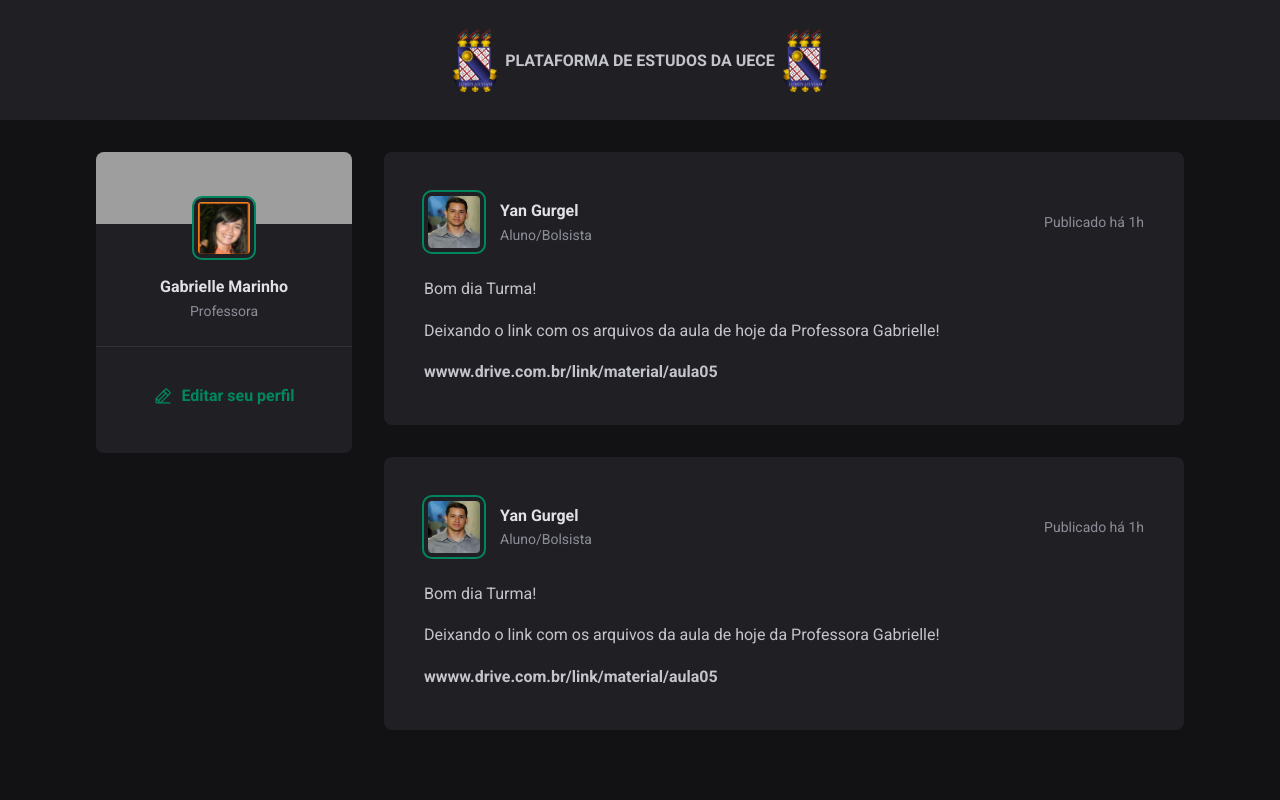
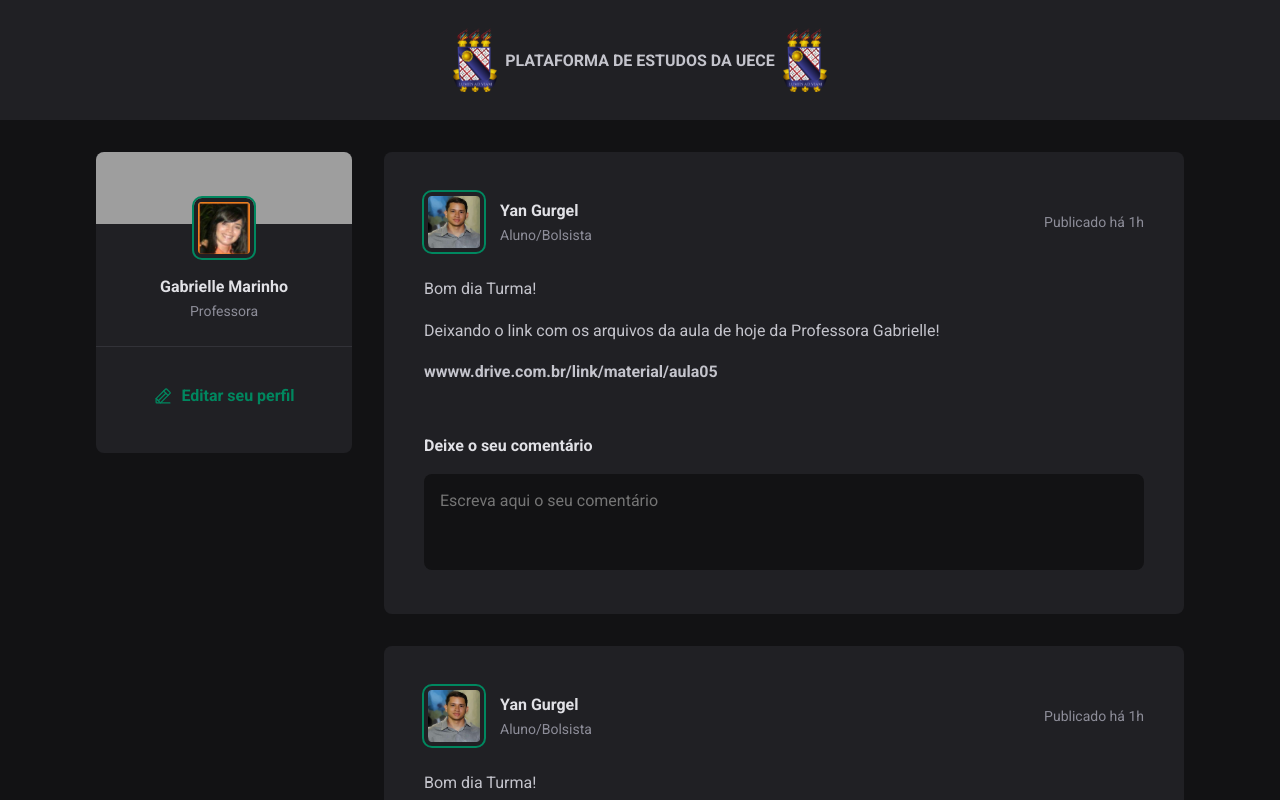
Before and after one commit to Yan-Gurgel/uece-platform, a React (Vite) app: page / in a window 1280 px wide. Shown: the top 800 px of the page. Built offline with nearby package versions, Linux system fonts and the light colour scheme; grey boxes are pictures that could not be loaded.

Commit message:
Formulário de comentários

```diff
--- a/src/components/Post.jsx
+++ b/src/components/Post.jsx
@@ -34,6 +34,16 @@
           <a href="">wwww.drive.com.br/link/material/aula05</a>
         </p>
       </div>
+
+      <form className={styles.commentForm}>
+        <strong>Deixe o seu comentário</strong>
+        <textarea
+            placeholder="Escreva aqui o seu comentário"
+        />
+        <footer>
+            <button type="submit">Comentar</button>
+        </footer>
+      </form>
     </article>
   );
 }
--- a/src/components/Post.module.css
+++ b/src/components/Post.module.css
@@ -65,3 +65,55 @@
     color: var(--gray-400);
     line-height: 1.6;
 }
+
+.commentForm {
+    width: 100%;
+    margin-top: 1.5rem;
+    padding-top: 1.5rem;
+    border-top: 1px solid var(--gray-500);
+}
+
+.commentForm > strong {
+    line-height: 1.6;
+    color: var(--gray-100);
+}
+
+.commentForm textarea {
+    width: 100%;
+    background: var(--gray-900);
+    border: 0;
+    resize: none;
+    height: 6rem;
+    padding: 1rem;
+    border-radius: 8px;
+    color: var(--gray-100);
+    line-height: 1.4;
+    margin-top: 1rem;
+}
+
+.commentForm footer {
+    visibility: hidden;
+    max-height: 0;
+}
+
+.commentForm:focus-within footer {
+    visibility: visible;
+    max-height: none;
+}
+
+.commentForm button[type=submit] {
+    padding: 1rem 1.5rem;
+    margin-top: 1rem;
+    border-radius: 8px;
+    border: 0;
+    background: var(--green-500);
+    color: var(--white);
+    font-weight: bold;
+    cursor: pointer;
+
+    transition: background-color 0.1s;
+}
+
+.commentForm button[type=submit]:hover {
+    background-color: var(--green-300);
+}
--- a/src/global.css
+++ b/src/global.css
@@ -11,6 +11,11 @@
 
   --green-300: #00B37E;
   --green-500: #00875f;
+}
+
+:focus {
+  outline: transparent;
+  box-shadow: 0 0 0 2px var(--green-500);
 }
 
 *{
```
